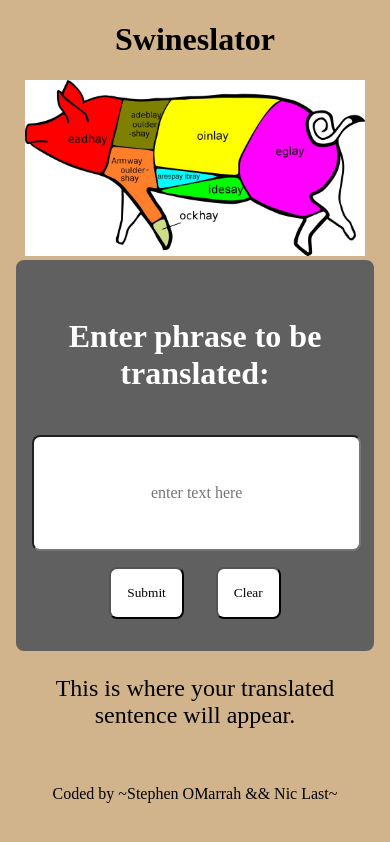
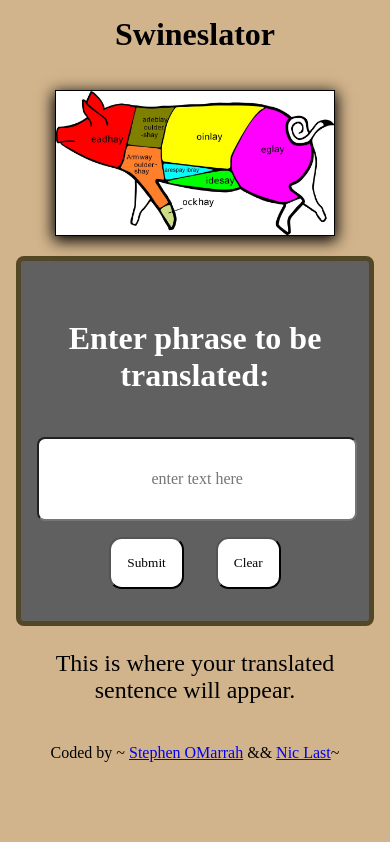
Before and after one commit to SOMarrah/Swineslator, a React (Create React App) app: page / in a window 390 px wide. Shown: the top 842 px of the page. Built offline with nearby package versions, Linux system fonts and the light colour scheme; a web font is replaced by a local one.

Commit message:
finished some psuedocoding, and commenting. updated some styling

```diff
--- a/src/App.css
+++ b/src/App.css
@@ -11,62 +11,65 @@ body {
 }
 
 h1 {
-  font-size: 4rem;
+  margin-top: auto;
+  font-size: 3rem;
 }
 
 button {
   margin: 1rem;
-  border-radius: 0.5rem;
+  border-radius: 0.8rem;
   padding: 1rem;
   background-color: white;
 }
 
 footer {
-  padding: 2rem;
+  padding: 1rem;
 }
 
 .butcherPig {
-  max-height: 11rem;
+  max-height: 9rem;
+  margin: 1rem;
+  border: 1px solid;
+  box-shadow: 0rem .2rem .9rem .1rem black ;
 }
 
 .userInput {
   border-radius: .5rem;
   font-size: 1rem;
-  height: 5rem;
+  height: 3rem;
   width: 20rem;
   text-align: center;
   background-color: white;
 }
 
 .inputArea {
+  max-height: 15rem;
   background-color: #606060;
   color: #fff;
   border-radius: .5rem;
   padding: 1rem;
   font-size: 2rem;
+  border: 5px solid rgba(82, 71, 38);
 }
+
 #headerTitle{
   background-color: #606060;
+}
+#translated{
+  font-size: 1.5rem;
 }
 
 @media only screen and (max-width: 650px) {
   h1 {
     font-size: 2rem;
+  }.inputArea {
+    max-height: 25rem;
   }
   .userInput{
     font-size: 1rem;
-    height: 5rem;
+    height: 3rem;
     width: 90%;
     padding: 1rem;
     text-align: center;
   }
 }
-#translated{
-  font-size: 1.5rem;
-}
-/* #images{
-  height: 8rem;
-  width: 20rem;
-  margin: auto;
-
-} */
--- a/src/App.js
+++ b/src/App.js
@@ -16,8 +16,10 @@ class App extends Component{
       phrase: "",
       // "phraseTranslated" is what the user will see appear on the page as Pig Latin, it starts as the preset message and updates when your user clicks the "submit" button
       phraseTranslated: "This is where your translated sentence will appear.",
+      //this is key pair to store the current index of images
       imgIndex: 0,
-      imgList: [butcherPig, funnypig1, funnypig2, funnypig3]
+      //this is array of images that gets cycled through
+      imgList: [butcherPig, funnypig1, funnypig2, funnypig3],
     }
   }
 
@@ -48,19 +50,32 @@ class App extends Component{
       //if the first consonant contains qu move u with the q === quay
       //y is treated like a vowel in appropriate circumstances...? if it starts with y it is treated as a consonant, if at the end it is treated as a vowel and moved to the end
       //add ay to the second half of the word
+
+      //this variable is where we store the translated pig latin word
       let pigWord = ""
 
-      if(currentWord === ""){
-        pigWord = "Enter some words"
+      //this is our conditional for our translator
+      //the first statement is for if the box is left empty
+      if(currentWord === "" || currentWord === " "){
+        pigWord = "Please enter words to be translated"
+        //the second conditional checks for words starting with vowels
       }else if(currentWord.toLowerCase()[0] === "a" || currentWord.toLowerCase()[0] === "e" || currentWord.toLowerCase()[0] === "i" || currentWord.toLowerCase()[0] === "o" || currentWord.toLowerCase()[0] === "u"){
+        //if there are words starting with vowels, we add way to the end
         pigWord = currentWord.concat("way")
+        //this conditional checks for words starting with qu.
       }else if(currentWord.toLowerCase()[0]=== "q" && currentWord.toLowerCase()[1] === "u"){
+        //if there is words starting with qu we move it to the end and ad ay to it
         pigWord = currentWord.slice(2).concat(currentWord.slice(0,2))+'ay'
         // let beginSliced2 = currentWord.slice(0,2)
         // return endSliced2.concat(beginSliced2)+'ay'
+
+        //this conditional checks for words not starting with vowels (consonants)
       }else if(currentWord.toLowerCase()[0] !== "a" || currentWord.toLowerCase()[0] !== "e" || currentWord.toLowerCase()[0] !== "i" || currentWord.toLowerCase()[0] !== "o" || currentWord.toLowerCase()[0] !== "u"){
+        //if the word starts with a consonant we slice it to the first vowel and move it to the end with ay. we also slice it from the first vowel to the end to start the word.
         pigWord = currentWord.slice(currentWord.indexOf(vowelsArray[0])).concat(currentWord.slice(0, currentWord.indexOf(vowelsArray[0])))+'ay'
-        // let beginSlice = currentWord.split("").reverse().slice(currentWord.indexOf(vowelsArray[-0])).reverse().join("") -this was really messed up way of trying to do it...
+
+        //-this was really messed up way of trying to do it...
+        // let beginSlice = currentWord.split("").reverse().slice(currentWord.indexOf(vowelsArray[-0])).reverse().join("")
         // let beginSlice = currentWord.slice(0, currentWord.indexOf(vowelsArray[0]))
         // return endSliced.concat(beginSlice) + 'ay'
       }
@@ -97,6 +112,7 @@ class App extends Component{
     // this method prevents React from refreshing the page unnecessarily
     e.preventDefault()
     this.myPigLatinCodeHere()
+    //this is the call back for the image cycler
     this.handleClick()
   }
 
@@ -105,14 +121,17 @@ class App extends Component{
     // this method takes the input and saves the value in this.state.phrase so we can use the input in our program
     this.setState({phrase: e.target.value})
   }
+  //this method is for cycling through the pig images
   handleClick = () => {
+    //this conditional checks to see if we are at the end of the array, if so we cycle back to 0
     if(this.state.imgIndex +1 === this.state.imgList.length){
       this.setState({ imgIndex:0 })
+      //the else portion adds 1 to the index
     }else{
         this.setState({imgIndex: this.state.imgIndex +1})
     }
   }
-
+//we were thinking of using random images instead of in order
 //onClick = images[Math.floor(Math.random()*3)]
   render() {
     return (
@@ -137,14 +156,11 @@ class App extends Component{
           />
           <br />
           {/* button that called the setUpPreventDefault method which calls the myPigLatinCodeHere method */}
-          <button onClick={this.setUpPreventDefault}>
-          Submit
-          </button>
-
+          <button onClick={this.setUpPreventDefault}>Submit</button>
           <button onClick={this.restartGame}>Clear</button>
         </div>
         <p id="translated">{this.state.phraseTranslated}</p>
-        <footer>Coded by ~Stephen OMarrah && Nic Last~</footer>
+        <footer>Coded by ~ <a href="https://github.com/SOMarrah" target="_blank">Stephen OMarrah</a> && <a href="https://github.com/niclast7611" target="_blank">Nic Last</a>~</footer>
       </>
     )
   }
```
Also changed, not shown: 1 other file (tests, documents, lock files or other folders).
